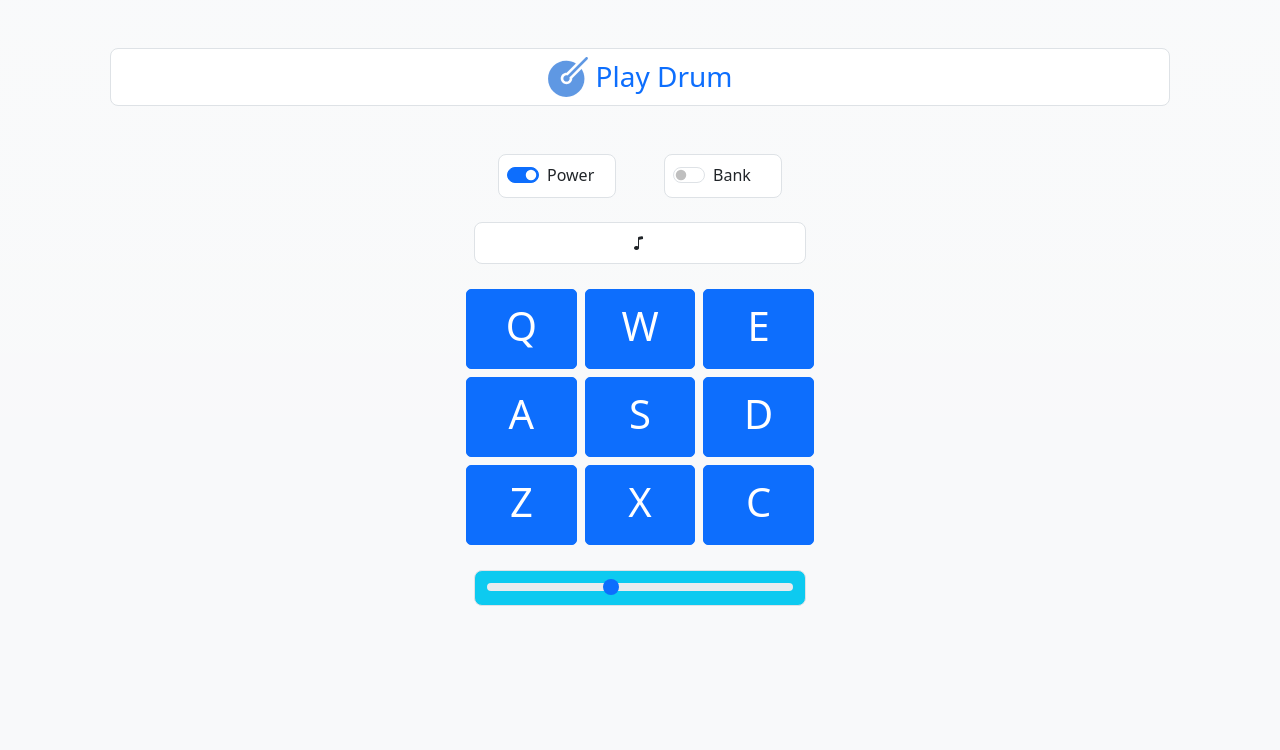
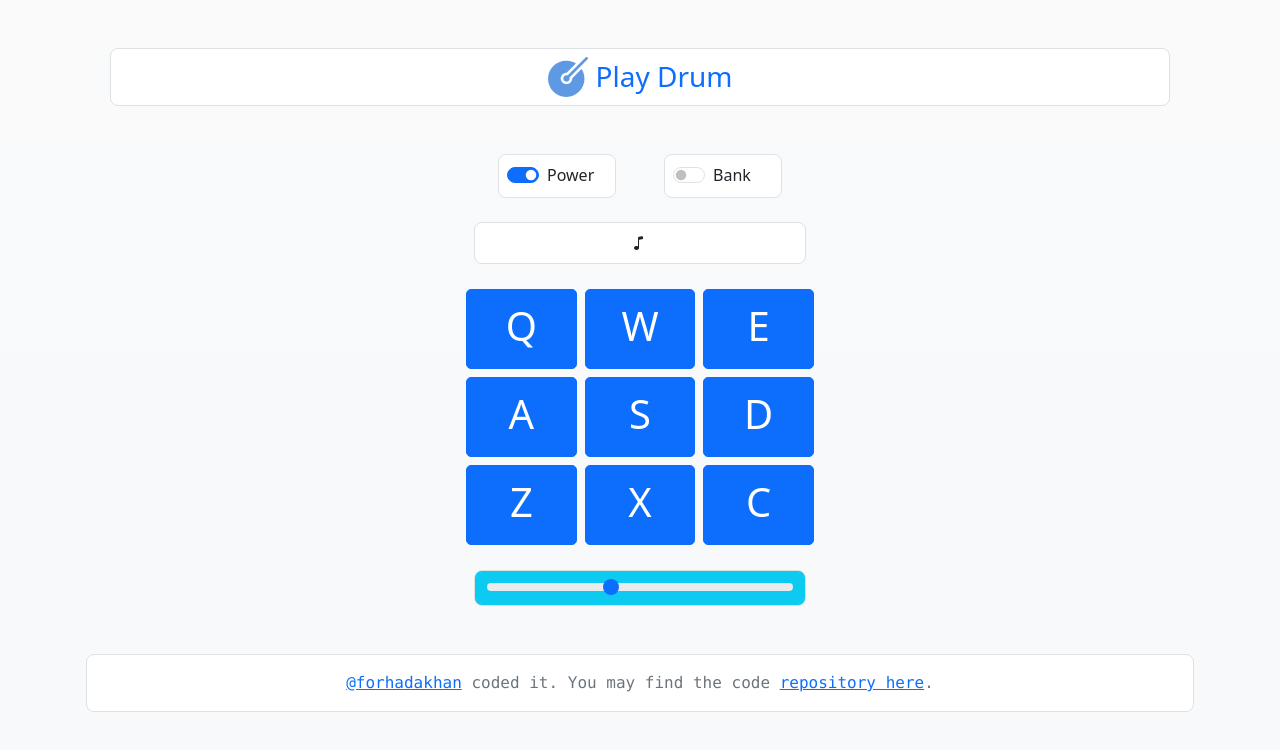
Before and after one commit to forhadakhan/play-drum, a React (Vite) app: page / in a window 1280 px wide. Shown: the top 750 px of the page. Built offline with nearby package versions, Linux system fonts and the light colour scheme.

Commit message:
Added footer

```diff
--- a/src/App.jsx
+++ b/src/App.jsx
@@ -12,6 +12,9 @@ function App() {
                     <h1 className="h3 m-0 text-primary">Play Drum</h1>
                 </div>
                 <DrumMachine />
+                <div className="d-flex align-items-center justify-content-center bg-white mt-5 border rounded-3">
+                    <p className='font-monospace pt-3 px-4 text-secondary'><a href='https://github.com/forhadakhan/' target='_blank'>@forhadakhan</a> coded it. You may find the code <a href='https://github.com/forhadakhan/play-drum' target='_blank'>repository here</a>.</p>
+                </div>
             </div>
         </div>
     )
--- a/src/components/DrumMachine.jsx
+++ b/src/components/DrumMachine.jsx
@@ -105,7 +105,7 @@ const DrumMachine = () => {
 
     return (
         <div id="drum-machine" className="container">
-            <div className='d-flex flex-column align-items-center'>
+            <div className='d-flex flex-column align-items-center mb-5'>
                 <div className="container pad-display" id="switched">
                     <div className="row">
                         <div className="col bg-white m-4 p-2 border rounded-3">
```
